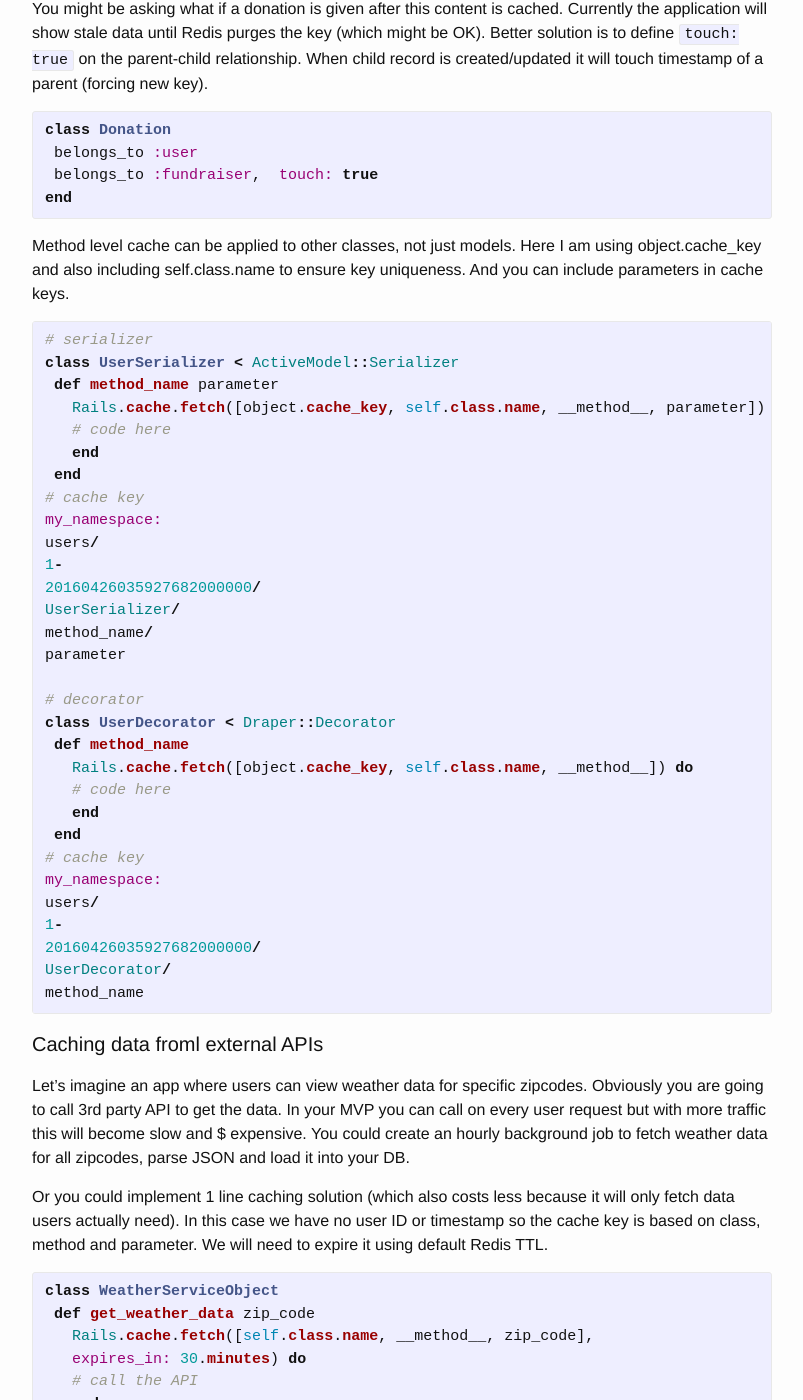
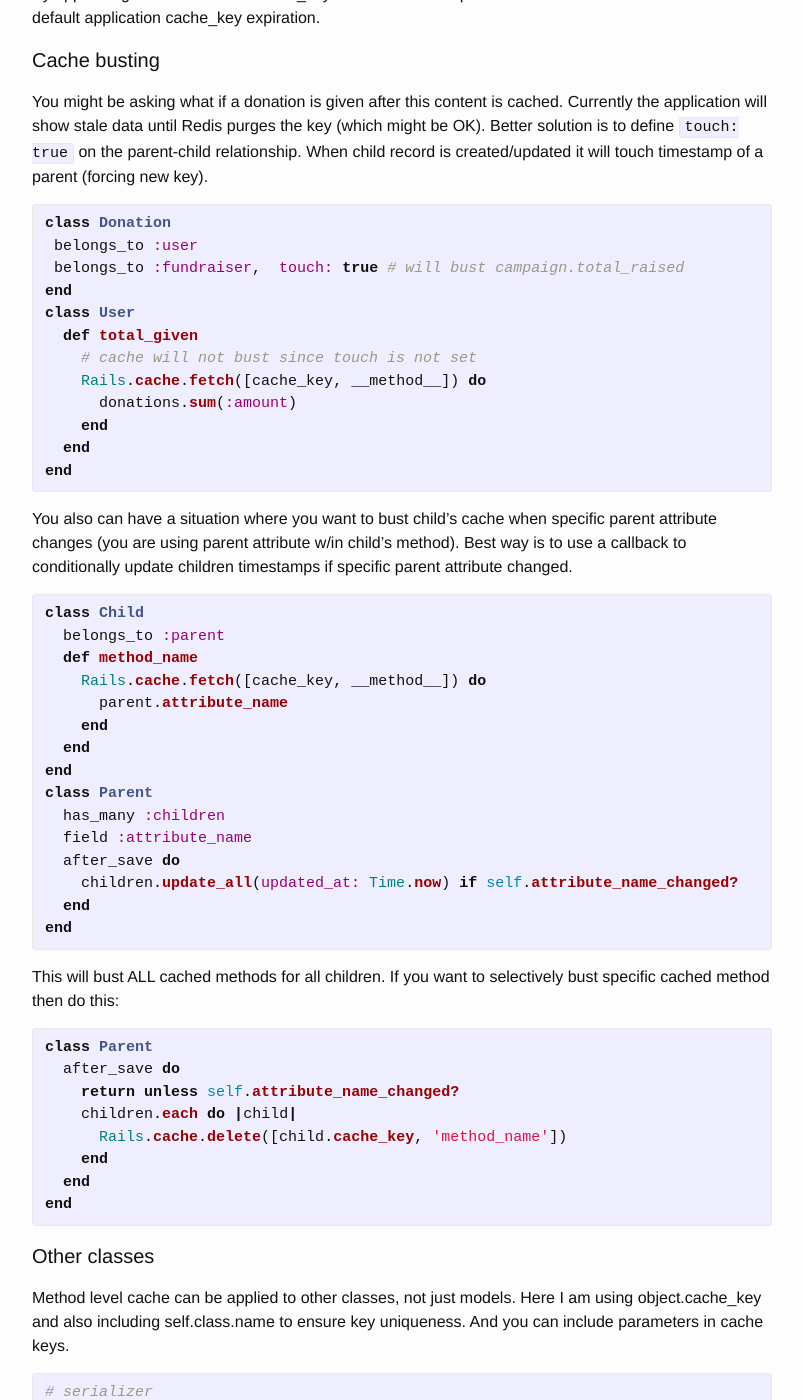
Before and after one commit to dmitrypol/dmitrypol.github.io, a Jekyll site: the page built from _posts/2016-05-14-redis_rails_more.md, in a window 1280 px wide and 1400 px high, scrolled down 2993 px. Shown: the whole window, without its empty margins (238-1041 px from the left). Built offline with Jekyll 4.4.1, drawn with Linux system fonts in a browser that asks for light colours; comment, search, counter and statistics services are not loaded; some of the changed text lies outside the part shown.

Commit message:
updated redis cache post

```diff
--- a/_posts/2016-05-14-redis_rails_more.md
+++ b/_posts/2016-05-14-redis_rails_more.md
@@ -114,14 +114,59 @@ number_of_donations
 
 By appending method name to cache_key I ensure their uniqueness.  You also see how to override default application cache_key expiration.
 
+#### Cache busting
+
 You might be asking what if a donation is given after this content is cached.  Currently the application will show stale data until Redis purges the key (which might be OK).  Better solution is to define `touch: true` on the parent-child relationship.  When child record is created/updated it will touch timestamp of a parent (forcing new key).
 
 {% highlight ruby %}
 class Donation
  belongs_to :user
- belongs_to :fundraiser,  touch: true
+ belongs_to :fundraiser,  touch: true # will bust campaign.total_raised
+end
+class User
+  def total_given
+    # cache will not bust since touch is not set
+    Rails.cache.fetch([cache_key, __method__]) do
+      donations.sum(:amount)
+    end
+  end
 end
 {% endhighlight %}
+
+You also can have a situation where you want to bust child's cache when specific parent attribute changes (you are using parent attribute w/in child's method).  Best way is to use a callback to conditionally update children timestamps if specific parent attribute changed.
+
+{% highlight ruby %}
+class Child
+  belongs_to :parent
+  def method_name
+    Rails.cache.fetch([cache_key, __method__]) do
+      parent.attribute_name
+    end
+  end
+end
+class Parent
+  has_many :children
+  field :attribute_name
+  after_save do
+    children.update_all(updated_at: Time.now) if self.attribute_name_changed?
+  end
+end
+{% endhighlight %}
+
+This will bust ALL cached methods for all children.  If you want to selectively bust specific cached method then do this:
+
+{% highlight ruby %}
+class Parent
+  after_save do
+    return unless self.attribute_name_changed?
+    children.each do |child|
+      Rails.cache.delete([child.cache_key, 'method_name'])
+    end
+  end
+end
+{% endhighlight %}
+
+#### Other classes
 
 Method level cache can be applied to other classes, not just models.  Here I am using object.cache_key and also including self.class.name to ensure key uniqueness.  And you can include parameters in cache keys.
 
```
Also changed, not shown: other parts of _posts/2016-05-14-redis_rails_more.md (+1 -1 lines), _posts/2016-06-22-global_id_habtm.md (+1 -1 lines).
